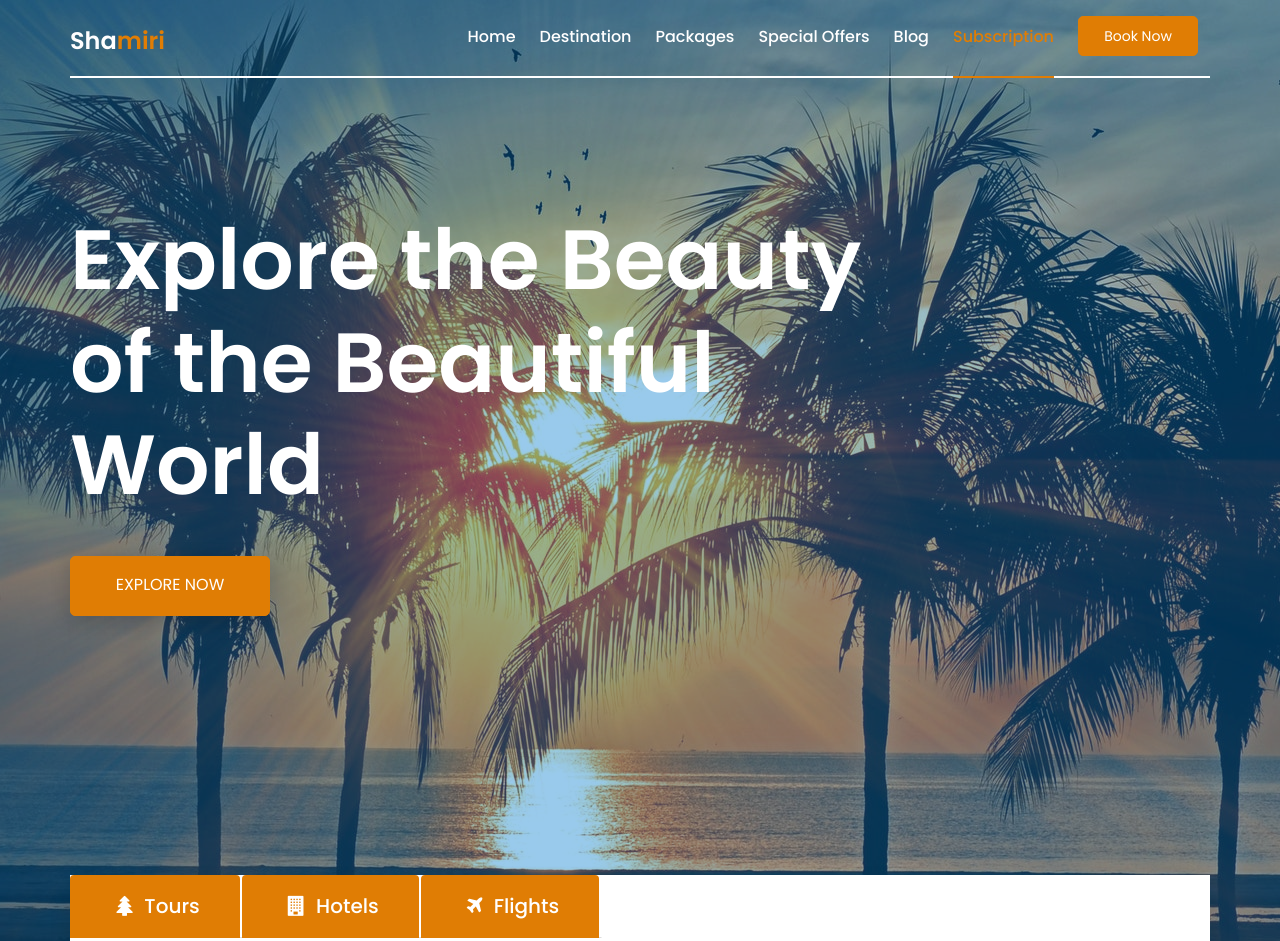
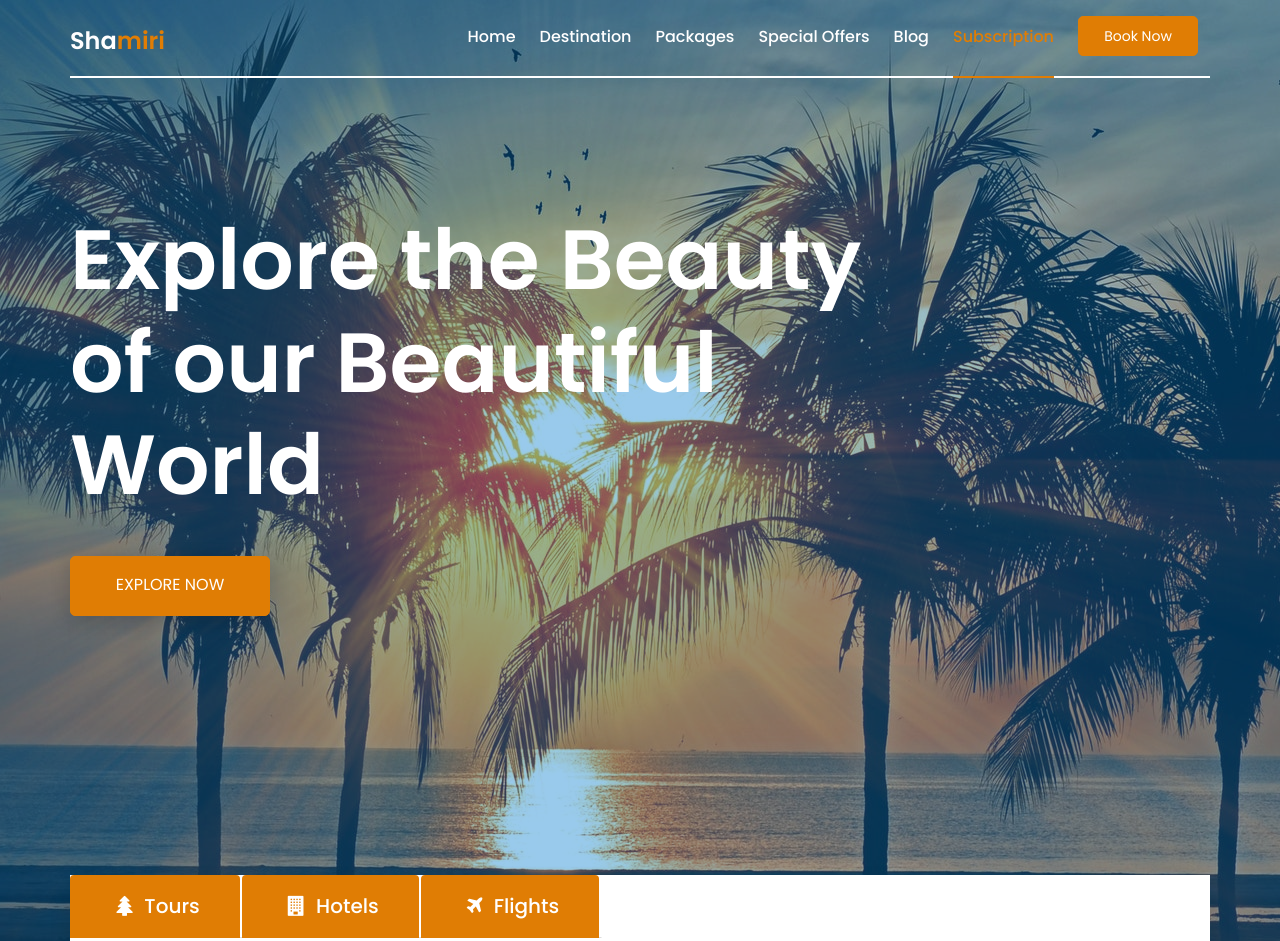
Before and after one commit to khalfansadam/shamiritours, a plain HTML site: page index.html in a window 1280 px wide. Shown: the top 941 px of the page. Drawn offline with nearby package versions, Linux system fonts and the light colour scheme.

Commit message:
next please

```diff
--- a/index.html
+++ b/index.html
@@ -121,7 +121,7 @@
 							<div class="single-about-us">
 								<div class="about-us-txt">
 									<h2>
-										Explore the Beauty of the Beautiful World
+										Explore the Beauty of our Beautiful World
 
 									</h2>
 									<div class="about-btn">
```
